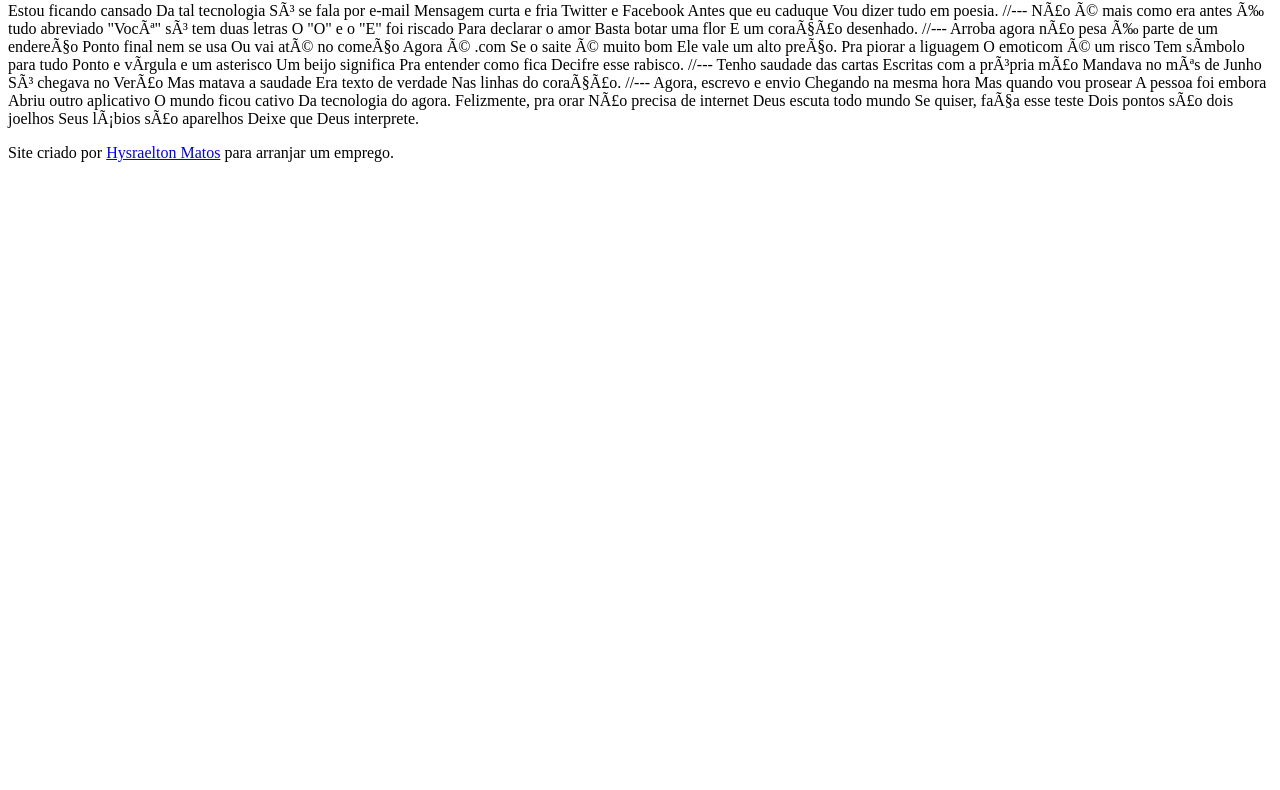
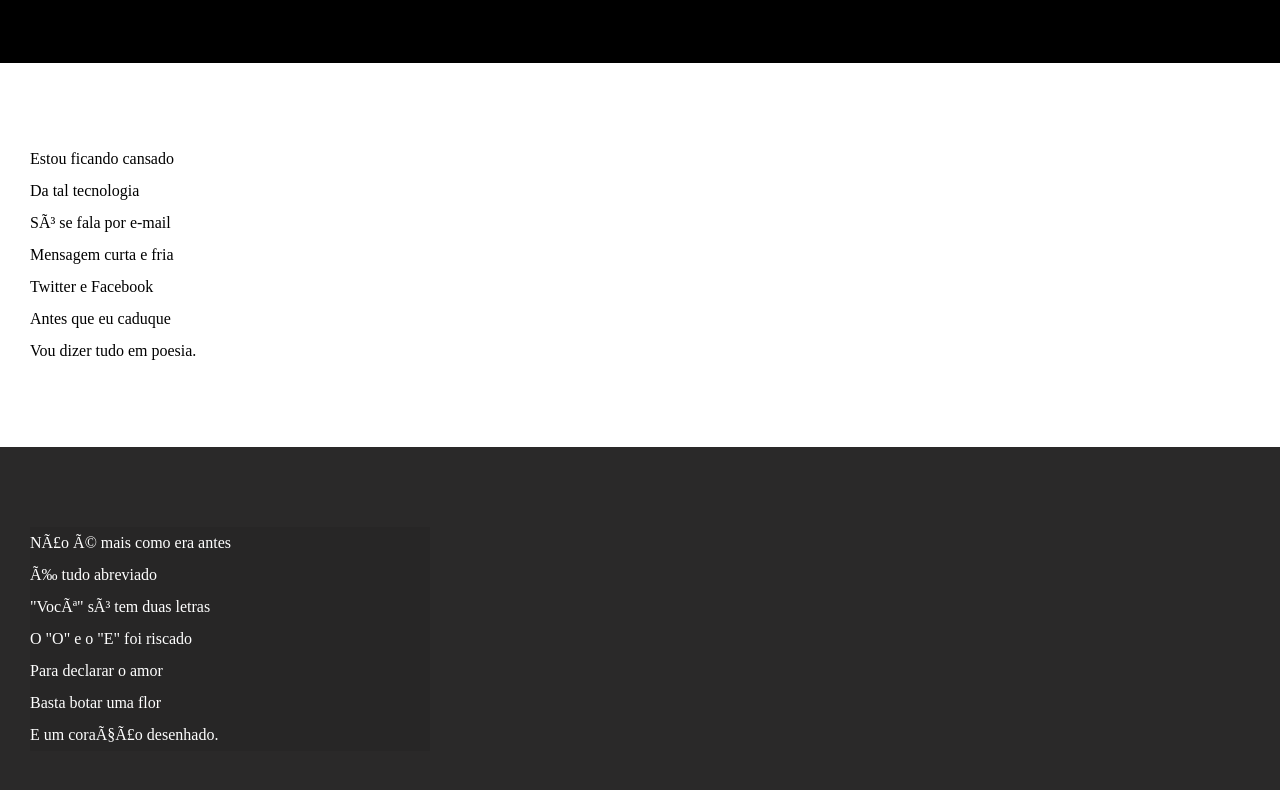
Before and after one commit to HysraeltonMatos/html-css, a plain HTML site: page desafios/desafio12/index.html in a window 1280 px wide. Shown: the part 112-902 px from the top of the page. Before the commit the page ends 800 px from the top, so only its background shows below. Drawn offline with Linux system fonts and the light colour scheme.

Commit message:
atualizei estilos texto e blocos

```diff
--- /dev/null
+++ b/desafios/desafio12/estilo/style.css
@@ -0,0 +1,63 @@
+@charset "UTF-8";
+
+* {
+    margin: 0px;
+    padding: 0px;
+}
+
+html, body {
+    min-height: 100vh;
+    background-color: darkgrey;
+}
+header {
+    background-color: black;
+    color: white;
+    padding: 10px;
+    text-align: center;
+}
+header > h1 {
+    padding-top: 50px;
+    font-variant: small-caps;
+}
+header > p {
+
+    padding-bottom: 50px;
+}
+
+a {
+    color: white;
+    text-decoration: none;
+    font-weight: bolder;
+}
+
+header a:hover, footer a:hover {
+    text-decoration: underline;
+}
+
+section {
+    padding-top: 10vh;
+    padding-bottom: 10vh;
+    line-height: 2em;
+    padding-left: 30px;
+}
+
+section.normal {
+    background-color: white;
+    color: black;
+}
+
+section.imagem {
+    background-color: rgb(42, 41, 41);
+    color: white;
+}
+
+section.imagem > p {
+    width: 400px;
+    background-color: rgba(0, 0, 0, 0.07);
+}
+footer {
+    background-color: black;
+    text-align: center;
+    color: white;
+    padding: 10px;
+}
--- a/desafios/desafio12/index.html
+++ b/desafios/desafio12/index.html
@@ -4,80 +4,99 @@
     <meta charset="pt-br">
     <meta name="viewport" content="width=device-width, initial-scale=1.0">
     <title>Desafio Cordel morerno</title>
+    <link rel="stylesheet" href="estilo/style.css">
 </head>
 <body>
     <header>
         <h1>Cordel Moderno</h1>
-        <p>Por <a href="https://www.recantodasletras.com.br/poesias/3186743">Milton Duarte</a></p>
+        <p>Por <a href="https://www.recantodasletras.com.br/poesias/3186743" target="_blank">Milton Duarte</a></p>
 
     </header>
 
-    Estou ficando cansado
-    Da tal tecnologia
-    Só se fala por e-mail
-    Mensagem curta e fria
-    Twitter e Facebook
-    Antes que eu caduque
-    Vou dizer tudo em poesia.
+    <section class="normal">
+        <p>
+            Estou ficando cansado <br>
+            Da tal tecnologia<br>
+            Só se fala por e-mail<br>
+            Mensagem curta e fria<br>
+            Twitter e Facebook<br>
+            Antes que eu caduque<br>
+            Vou dizer tudo em poesia.
+        </p>
+    </section>
 
-    //---
 
-    Não é mais como era antes
-    É tudo abreviado
-    "Você" só tem duas letras
-    O "O" e o "E" foi riscado
-    Para declarar o amor
-    Basta botar uma flor
-    E um coração desenhado.
 
-    //---
+    <section class="imagem">
+        <p>
+            Não é mais como era antes<br>
+            É tudo abreviado<br>
+            "Você" só tem duas letras<br>
+            O "O" e o "E" foi riscado<br>
+            Para declarar o amor<br>
+            Basta botar uma flor<br>
+            E um coração desenhado.<br>
+        </p>
+    </section>
 
-    Arroba agora não pesa
-    É parte de um endereço
-    Ponto final nem se usa
-    Ou vai até no começo
-    Agora é .com
-    Se o saite é muito bom
-    Ele vale um alto preço.
 
-    Pra piorar a liguagem
-    O emoticom é um risco
-    Tem símbolo para tudo
-    Ponto e vírgula e um asterisco
-    Um beijo significa
-    Pra entender como fica
-    Decifre esse rabisco.
 
-    //---
+    <section class="normal">
+        <p>
+            Arroba agora não pesa<br>
+            É parte de um endereço<br>
+            Ponto final nem se usa<br>
+            Ou vai até no começo<br>
+            Agora é .com<br>
+            Se o saite é muito bom<br>
+            Ele vale um alto preço.<br>
+            Pra piorar a liguagem<br>
+            O emoticom é um risco<br>
+            Tem símbolo para tudo<br>
+            Ponto e vírgula e um asterisco<br>
+            Um beijo significa<br>
+            Pra entender como fica<br>
+            Decifre esse rabisco.<br>
+        </p>
+    </section>
 
-    Tenho saudade das cartas
-    Escritas com a própria mão
-    Mandava no mês de Junho
-    Só chegava no Verão
-    Mas matava a saudade
-    Era texto de verdade
-    Nas linhas do coração.
 
-    //---
 
-    Agora, escrevo e envio
-    Chegando na mesma hora
-    Mas quando vou prosear
-    A pessoa foi embora
-    Abriu outro aplicativo
-    O mundo ficou cativo
-    Da tecnologia do agora.
+    <section class="imagem">
+        <p>
+            Tenho saudade das cartas<br>
+            Escritas com a própria mão<br>
+            Mandava no mês de Junho<br>
+            Só chegava no Verão<br>
+            Mas matava a saudade<br>
+            Era texto de verdade<br>
+            Nas linhas do coração.<br>
+        </p>
+    </section>
 
-    Felizmente, pra orar
-    Não precisa de internet
-    Deus escuta todo mundo
-    Se quiser, faça esse teste
-    Dois pontos são dois joelhos
-    Seus lábios são aparelhos
-    Deixe que Deus interprete.
+
+
+    <section class="normal">
+        <p>
+            Agora, escrevo e envio <br>
+            Chegando na mesma hora <br>
+            Mas quando vou prosear <br>
+            A pessoa foi embora <br>
+            Abriu outro aplicativo <br>
+            O mundo ficou cativo <br>
+            Da tecnologia do agora. <br>
+            Felizmente, pra orar <br>
+            Não precisa de internet <br>
+            Deus escuta todo mundo <br>
+            Se quiser, faça esse teste <br>
+            Dois pontos são dois joelhos <br>
+            Seus lábios são aparelhos <br>
+            Deixe que Deus interprete. <br>
+        </p>
+    </section>
 
     <footer>
-        <p>Site criado por <a href="https://hysraeltonmatos.github.io">Hysraelton Matos</a> para arranjar um emprego.</p>
+        <p>Site criado por <a href="https://github.com/hysraeltonmatos" target="_blank">Hysraelton Matos</a> para arranjar um emprego.</p>
     </footer>
 </body>
 </html>
```
